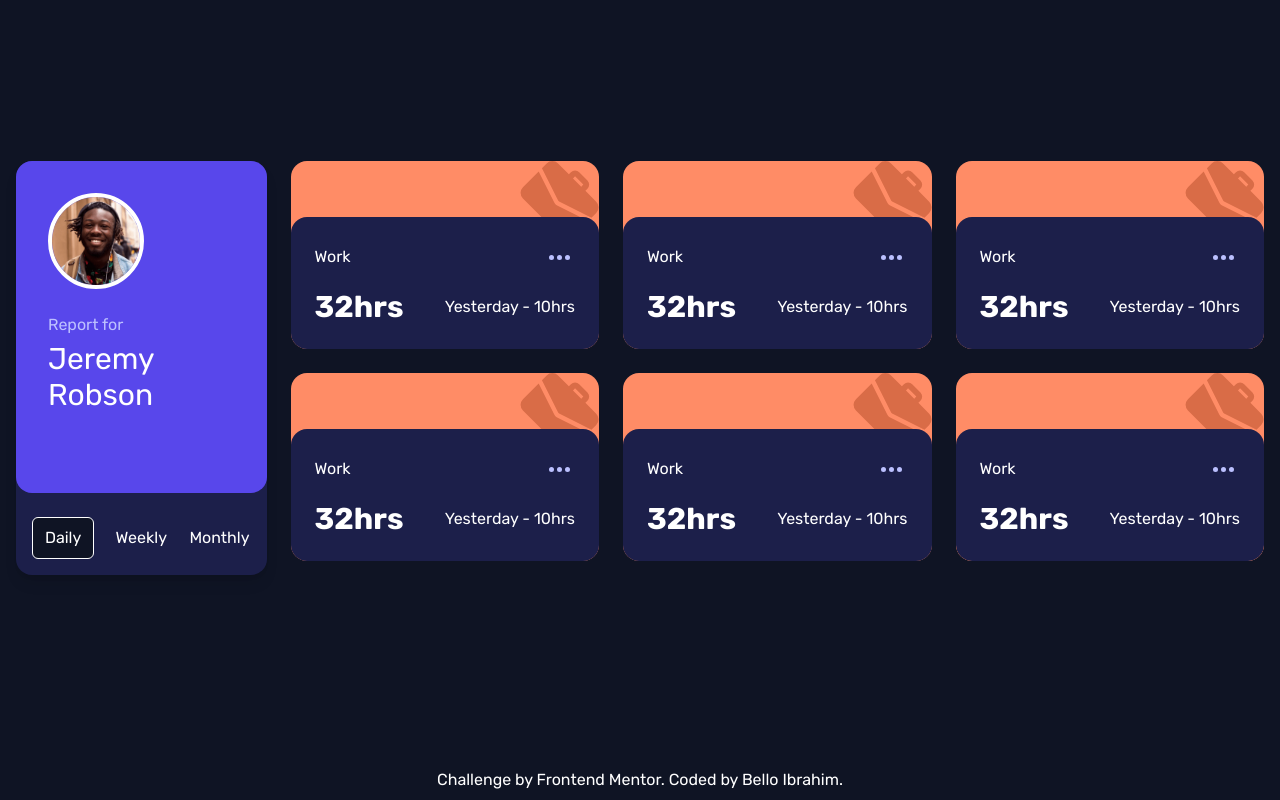
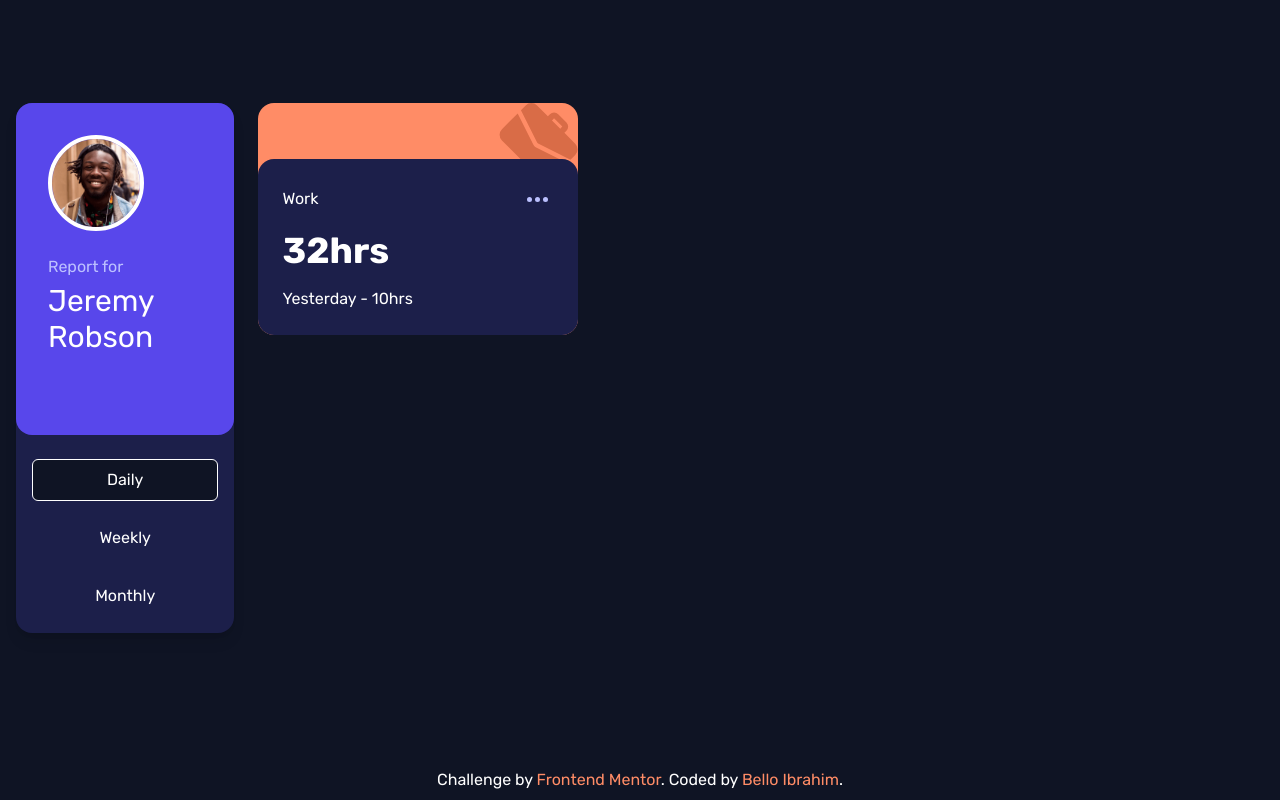
Before and after one commit to repro123/time-tracking-dashboard, a website: page index.html in a window 1280 px wide. Drawn offline with Linux system fonts and the light colour scheme.

Commit message:
update ui

```diff
--- a/index.html
+++ b/index.html
@@ -29,7 +29,7 @@
       <div class="w-full max-w-7xl grid gap-6 lg:grid-cols-[auto_1fr]">
         <div class="rounded-2xl shadow-lg bg-card-bg">
           <div
-            class="rounded-2xl bg-primary p-4 lg:p-8 lg:pb-20 flex items-center lg:items-start gap-4 lg:flex-col lg:gap-6"
+            class="rounded-2xl bg-primary p-4 lg:p-8 lg:pr-20 lg:pb-20 flex items-center lg:items-start gap-4 lg:flex-col lg:gap-6"
           >
             <div class="border-4 size-16 lg:size-24 border-white rounded-full">
               <img
@@ -50,7 +50,7 @@
           <div
             role="tablist"
             aria-labelledby="tabheading"
-            class="grid grid-cols-3 p-4 pt-6 gap-4 *:cursor-pointer *:text-center"
+            class="grid grid-cols-3 lg:grid-cols-1 p-4 pt-6 gap-4 *:cursor-pointer *:text-center"
           >
             <button
               id="daily-tab"
@@ -69,7 +69,6 @@
               role="tab"
               aria-selected="false"
               aria-controls="weekly-panel"
-              tabindex="-1"
               class="py-2 border border-transparent rounded-md hover:border-work aria-selected:border-white aria-selected:bg-page-bg"
             >
               Weekly
@@ -81,7 +80,6 @@
               role="tab"
               aria-selected="false"
               aria-controls="monthly-panel"
-              tabindex="-1"
               class="py-2 border border-transparent rounded-md hover:border-work aria-selected:border-white aria-selected:bg-page-bg"
             >
               Monthly
@@ -115,137 +113,10 @@
                   </button>
                 </div>
 
-                <div class="mt-4 flex items-center justify-between gap-4">
-                  <dd class="text-3xl font-bold">32hrs</dd>
-                  <p>Yesterday - 10hrs</p>
-                </div>
-              </div>
-            </div>
-            <div
-              class="rounded-2xl bg-work relative pt-8 cursor-pointer hover:opacity-80"
-            >
-              <img
-                src="./images/icon-work.svg"
-                alt=""
-                class="absolute top-0 right-0 z-10"
-              />
-              <div class="rounded-2xl bg-card-bg p-6 mt-6 relative z-20">
-                <div class="flex items-center justify-between">
-                  <dt>Work</dt>
-                  <button
-                    aria-label="Expand details"
-                    class="border border-transparent cursor-pointer hover:border-work rounded-full size-8 grid place-items-center relative z-30"
-                  >
-                    <img src="./images/icon-ellipsis.svg" alt="" />
-                  </button>
-                </div>
-
-                <div class="mt-4 flex items-center justify-between gap-4">
-                  <dd class="text-3xl font-bold">32hrs</dd>
-                  <p>Yesterday - 10hrs</p>
-                </div>
-              </div>
-            </div>
-
-            <div
-              class="rounded-2xl bg-work relative pt-8 cursor-pointer hover:opacity-80"
-            >
-              <img
-                src="./images/icon-work.svg"
-                alt=""
-                class="absolute top-0 right-0 z-10"
-              />
-              <div class="rounded-2xl bg-card-bg p-6 mt-6 relative z-20">
-                <div class="flex items-center justify-between">
-                  <dt>Work</dt>
-                  <button
-                    aria-label="Expand details"
-                    class="border border-transparent cursor-pointer hover:border-work rounded-full size-8 grid place-items-center relative z-30"
-                  >
-                    <img src="./images/icon-ellipsis.svg" alt="" />
-                  </button>
-                </div>
-
-                <div class="mt-4 flex items-center justify-between gap-4">
-                  <dd class="text-3xl font-bold">32hrs</dd>
-                  <p>Yesterday - 10hrs</p>
-                </div>
-              </div>
-            </div>
-
-            <div
-              class="rounded-2xl bg-work relative pt-8 cursor-pointer hover:opacity-80"
-            >
-              <img
-                src="./images/icon-work.svg"
-                alt=""
-                class="absolute top-0 right-0 z-10"
-              />
-              <div class="rounded-2xl bg-card-bg p-6 mt-6 relative z-20">
-                <div class="flex items-center justify-between">
-                  <dt>Work</dt>
-                  <button
-                    aria-label="Expand details"
-                    class="border border-transparent cursor-pointer hover:border-work rounded-full size-8 grid place-items-center relative z-30"
-                  >
-                    <img src="./images/icon-ellipsis.svg" alt="" />
-                  </button>
-                </div>
-
-                <div class="mt-4 flex items-center justify-between gap-4">
-                  <dd class="text-3xl font-bold">32hrs</dd>
-                  <p>Yesterday - 10hrs</p>
-                </div>
-              </div>
-            </div>
-
-            <div
-              class="rounded-2xl bg-work relative pt-8 cursor-pointer hover:opacity-80"
-            >
-              <img
-                src="./images/icon-work.svg"
-                alt=""
-                class="absolute top-0 right-0 z-10"
-              />
-              <div class="rounded-2xl bg-card-bg p-6 mt-6 relative z-20">
-                <div class="flex items-center justify-between">
-                  <dt>Work</dt>
-                  <button
-                    aria-label="Expand details"
-                    class="border border-transparent cursor-pointer hover:border-work rounded-full size-8 grid place-items-center relative z-30"
-                  >
-                    <img src="./images/icon-ellipsis.svg" alt="" />
-                  </button>
-                </div>
-
-                <div class="mt-4 flex items-center justify-between gap-4">
-                  <dd class="text-3xl font-bold">32hrs</dd>
-                  <p>Yesterday - 10hrs</p>
-                </div>
-              </div>
-            </div>
-
-            <div
-              class="rounded-2xl overflow-hidden bg-work relative pt-8 cursor-pointer hover:opacity-80"
-            >
-              <img
-                src="./images/icon-work.svg"
-                alt=""
-                class="absolute top-0 right-0 z-10"
-              />
-              <div class="rounded-2xl bg-card-bg p-6 mt-6 relative z-20">
-                <div class="flex items-center justify-between">
-                  <dt>Work</dt>
-                  <button
-                    aria-label="Expand details"
-                    class="border border-transparent cursor-pointer hover:border-work rounded-full size-8 grid place-items-center relative z-30"
-                  >
-                    <img src="./images/icon-ellipsis.svg" alt="" />
-                  </button>
-                </div>
-
-                <div class="mt-4 flex items-center justify-between gap-4">
-                  <dd class="text-3xl font-bold">32hrs</dd>
+                <div
+                  class="mt-4 flex items-center justify-between gap-4 lg:flex-col lg:items-start"
+                >
+                  <dd class="text-3xl lg:text-4xl font-bold">32hrs</dd>
                   <p>Yesterday - 10hrs</p>
                 </div>
               </div>
@@ -256,12 +127,14 @@
             id="weekly-panel"
             role="tabpanel"
             aria-labelledby="weekly-tab"
+            class="grid-container grid gap-6 md:grid-cols-2 lg:grid-cols-3"
           ></dl>
 
           <dl
             id="monthly-panel"
             role="tabpanel"
             aria-labelledby="monthly-tab"
+            class="grid-container grid gap-6 md:grid-cols-2 lg:grid-cols-3"
           ></dl>
         </div>
       </div>
@@ -270,10 +143,16 @@
     <footer class="mt-auto text-center p-2">
       <p>
         Challenge by
-        <a href="https://www.frontendmentor.io?ref=challenge" target="_blank"
+        <a
+          href="https://www.frontendmentor.io?ref=challenge"
+          target="_blank"
+          class="text-work"
           >Frontend Mentor</a
         >. Coded by
-        <a href="https://www.github.com/repro123" target="_blank"
+        <a
+          href="https://www.github.com/repro123"
+          target="_blank"
+          class="text-work"
           >Bello Ibrahim</a
         >.
       </p>
```
Also changed, not shown: src/output.css.
